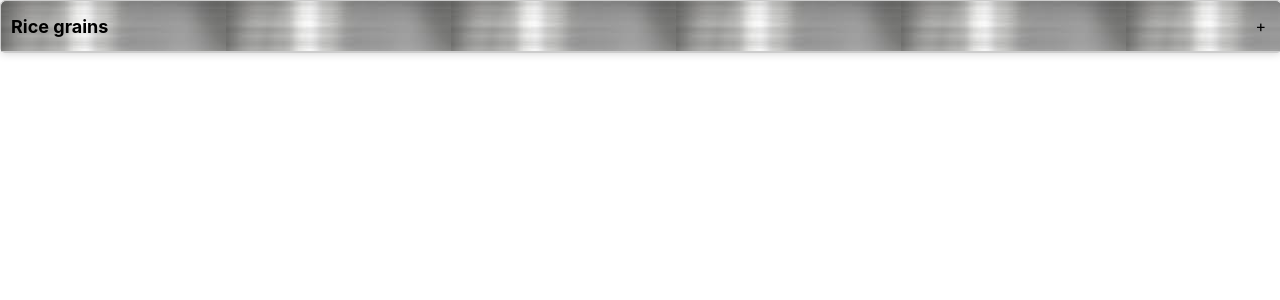
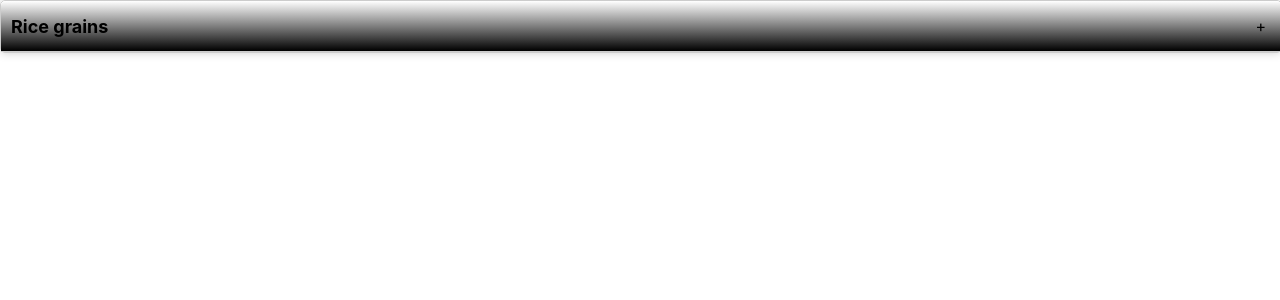
Before and after one commit to CosmoProgrammer/HashChain, a React (Create React App) app in the folder main_app/: page /tree in a window 1280 px wide. Shown: the top 300 px of the page. Built offline with nearby package versions, Linux system fonts and the light colour scheme.

Commit message:
Update item.css

```diff
--- a/main_app/src/styles/item.css
+++ b/main_app/src/styles/item.css
@@ -13,7 +13,7 @@
     align-items: center;
     padding: 10px;
     cursor: pointer;
-    background-image: url(./download\ \(1\).jpg);
+    background-image:linear-gradient(rgb(255,255,255),rgb(0,0,0));
     border-bottom: 1px solid #ccc;
     border-radius: 5px 5px 0 0;
     color: black;
```
